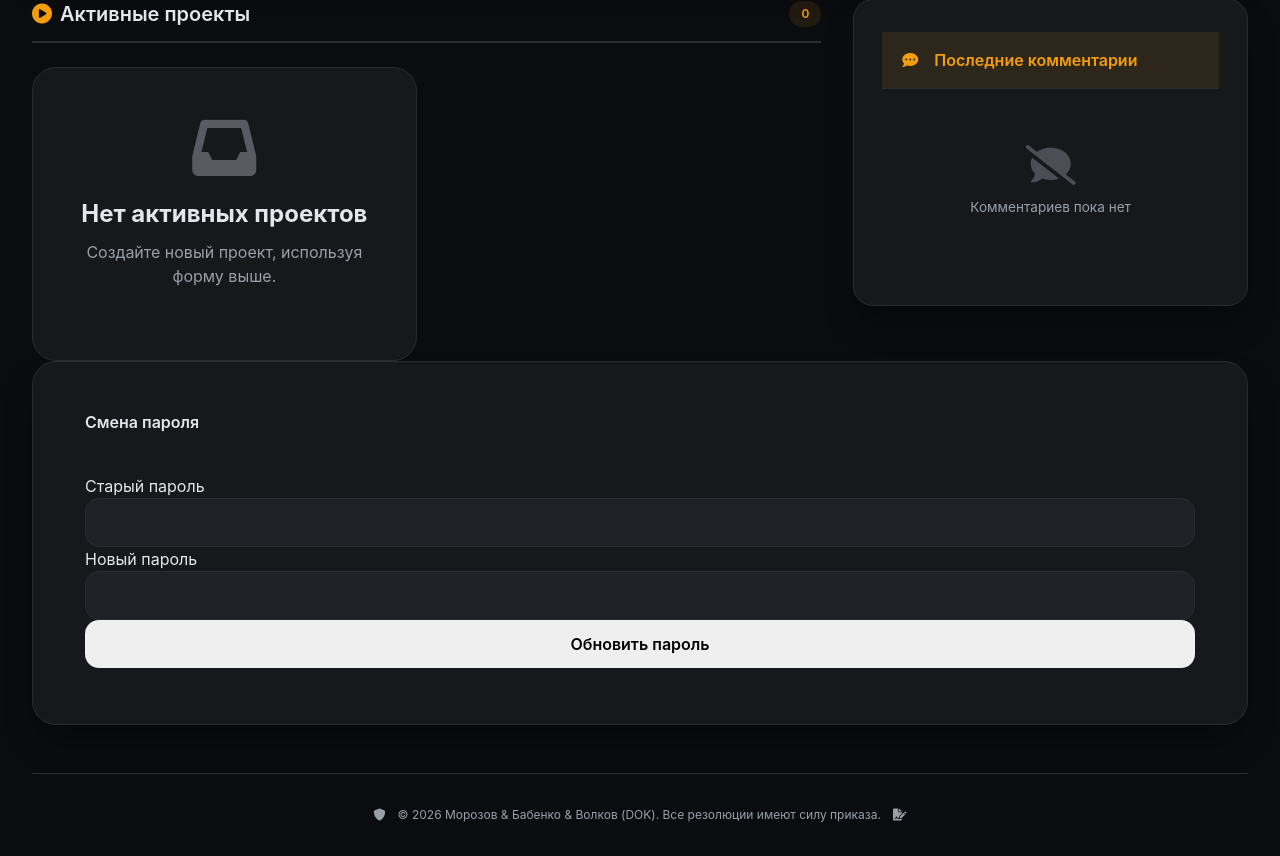
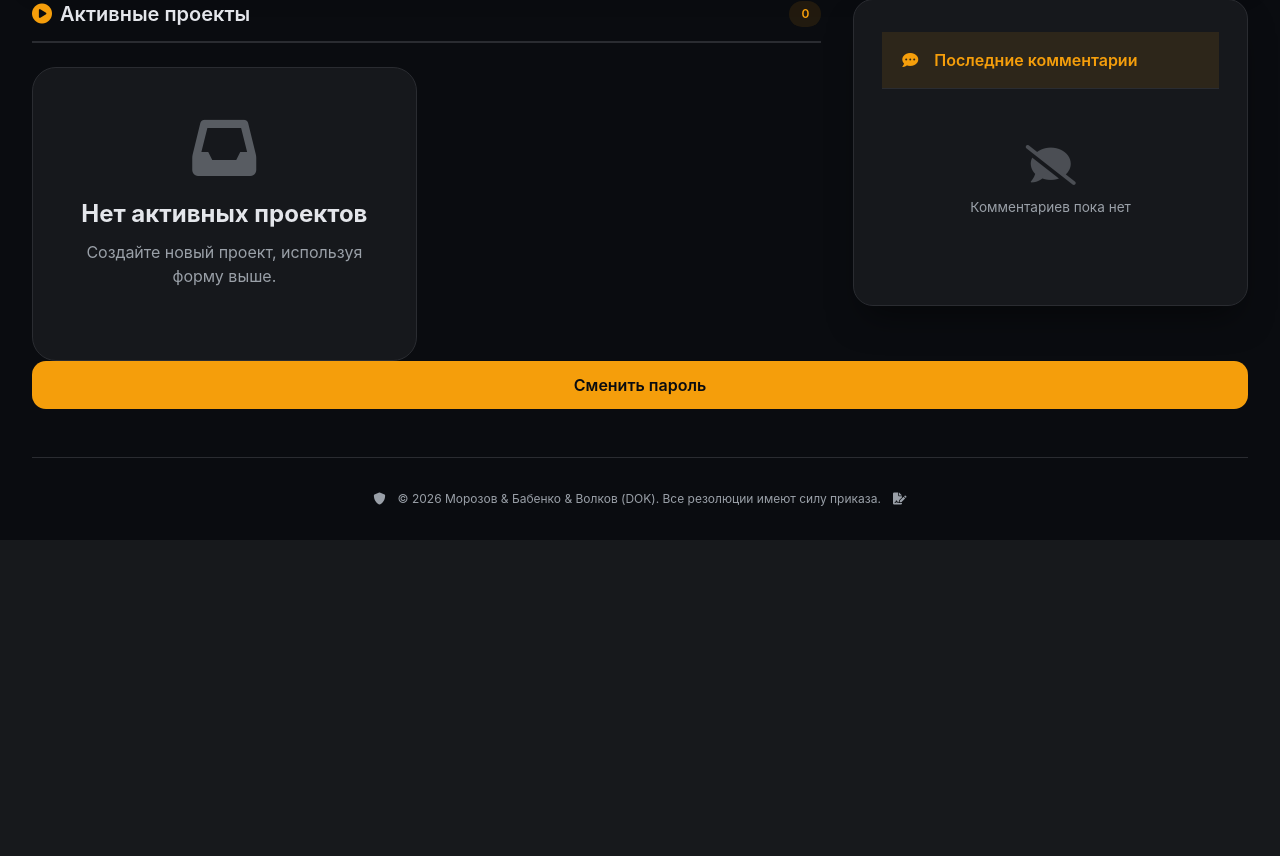
Before and after one commit to Morozov-IvanM/DMS, a FastAPI app: template templates/index.html in a window 1280 px wide. Shown: the part 992-1848 px from the top of the page. After the commit the page ends 1532 px from the top, so only its background shows below. Run offline with FastAPI, Linux system fonts and the light colour scheme; the template is opened without the code that fills it, so the values that code supplies are empty; some libraries are stand-ins or nearby versions.

Commit message:
Добавлена смена пароля скрытой кнопкой

```diff
--- a/templates/index.html
+++ b/templates/index.html
@@ -4,10 +4,13 @@
     <meta charset="UTF-8">
     <meta name="viewport" content="width=device-width, initial-scale=1.0">
     <title>CMR — Лента проектов</title>
+	<link rel="stylesheet" href="static/bootstrap.min.css">
+	<link rel="stylesheet" href="static/bootstrap.bundle.min.js">
     <!-- Font Awesome 6 -->
     <link rel="stylesheet" href="https://cdnjs.cloudflare.com/ajax/libs/font-awesome/6.0.0-beta3/css/all.min.css">
     <!-- Наш кастомный CSS -->
 	<link rel="stylesheet" href="static/corporate_reddit.css">
+
 </head>
 <body>
     <!-- Хедер -->
@@ -250,20 +253,38 @@
                 </div>
             </div>
         </div>
-		<div class="card mt-4 shadow-sm border-0">
-			<div class="card-header bg-light fw-bold">Смена пароля</div>
-			<div class="card-body">
+		<!-- Скрытая кнопка Смены пароля Сама кнопка-->
+		<button type="button" class="btn btn-primary" data-bs-toggle="modal" data-bs-target="#passwordModal">
+			Сменить пароль
+		</button>
+		 <!-- Скрытая кнопка Смены пароля Окно к ней-->
+		<div class="modal fade" id="passwordModal" tabindex="-1" style="display: none;" aria-hidden="true">
+			<div class="modal-dialog modal-dialog-centered">
+				<div class="modal-content border-0 shadow">
+					<div class="modal-header bg-light">
+						<h5 class="modal-title" id="passwordModalLabel"><i class="fas fa-shield-alt me-2"></i>Безопасность аккаунта</h5>
+						<button type="button" class="btn-close" data-bs-dismiss="modal" aria-label="Закрыть"></button>
+					</div>
 					<form action="/change-password" method="post">
+						<div class="modal-body">
+							<p class="text-muted small">Введите старый и новый пароли для обновления доступа Я тут.</p>
+
 							<div class="mb-3">
-						<label class="form-label small">Старый пароль</label>
-						<input type="password" name="old_password" class="form-control form-control-sm" required>
+								<label class="form-label small fw-bold">Старый пароль</label>
+								<input type="password" name="old_password" class="form-control" placeholder="••••••••" required>
 							</div>
+
 							<div class="mb-3">
-						<label class="form-label small">Новый пароль</label>
-						<input type="password" name="new_password" class="form-control form-control-sm" required>
+								<label class="form-label small fw-bold">Новый пароль</label>
+								<input type="password" name="new_password" class="form-control" placeholder="Минимум 6 символов" required>
 							</div>
-					<button type="submit" class="btn btn-outline-primary btn-sm">Обновить пароль</button>
+						</div>
+						<div class="modal-footer bg-light">
+							<button type="button" class="btn btn-secondary btn-sm" data-bs-dismiss="modal">Отмена</button>
+							<button type="submit" class="btn btn-primary btn-sm">Сохранить изменения</button>
+						</div>
 					</form>
+				</div>
 			</div>
 		</div>
 
@@ -280,8 +301,8 @@
 
 
 
+<script>
 
-<script>
     // 1. Инициализация: берем максимальный ID из уже загруженных сообщений
       // Самый надежный способ: берем ID самого свежего сообщения из списка
     // Так как в Python стоит ORDER BY Id DESC, то первое сообщение в списке - самое новое.
@@ -463,7 +484,18 @@
     function toggleNotifications(status) {
         localStorage.setItem('notifications_enabled', status);
     }
+	<!-- Обновление окна после смены пароля -->
+	window.onload = function() {
+		const urlParams = new URLSearchParams(window.location.search);
+		if (urlParams.has('success') && urlParams.get('success') === 'password_changed') {
+			alert("Пароль успешно обновлен!");
+		}
+		if (urlParams.has('error') && urlParams.get('error') === 'wrong_old_password') {
+			alert("Ошибка: Старый пароль введен неверно.");
+		}
+	}
 </script>
 
+<script src="static/bootstrap.bundle.min.js"></script>
 </body>
 </html>
```
Lines whose indentation alone changed are shown as unchanged.
